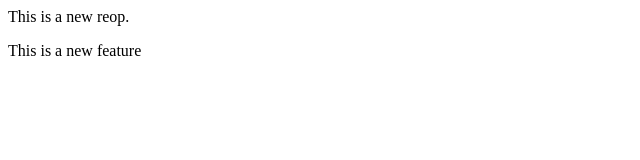
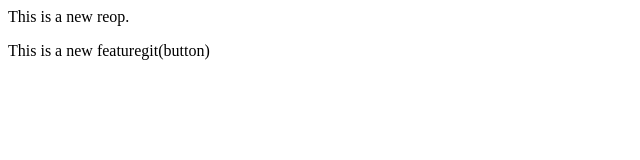
Before and after one commit to auser-git15/localrepo, a plain HTML site: page index.html in a window 1280 px wide. Shown: the full height of the page, 0-640 px from the left. Drawn offline with Linux system fonts and the light colour scheme.

```diff
--- a/index.html
+++ b/index.html
@@ -1,2 +1,2 @@
 <p>This is a new reop.</p>
-<P>This is a new feature</P>
+<P>This is a new featuregit(button) </P>
```
